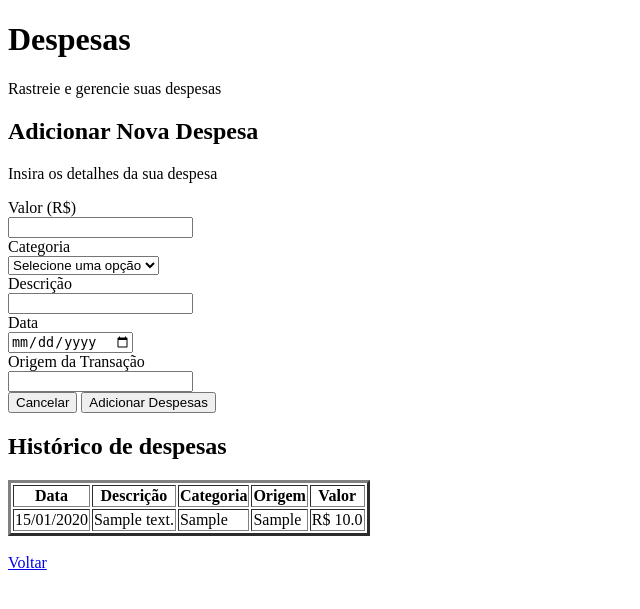
After one commit to jvictor-sb/dashboard-financeiro, a Flask app: page /despesas in a window 1280 px wide. The commit adds this page. Shown: the top 609 px of the page, without its empty margins (0-640 px from the left). Run offline with Flask 3, Linux system fonts and the light colour scheme; a user stored in the database is signed in; tables that the repository leaves empty hold one stand-in row (values such as "Sample post").

Commit message:
feat(dashboard) Adiciona tela de despesas

```diff
--- a/app.py
+++ b/app.py
@@ -2,7 +2,7 @@ import os
 from flask import Flask
 from dotenv import load_dotenv
 from auth.routes import auth
-from auth.extensions import lm, mail, db
+from extensions import lm, mail, db
 from dashboard.routes import dashboard
 from auth.errors import registrar_erros
 
--- a/auth/model.py
+++ b/auth/model.py
@@ -1,4 +1,4 @@
-from .extensions import db
+from extensions import db
 from flask_login import UserMixin
 from werkzeug.security import generate_password_hash, check_password_hash
 
--- a/auth/routes.py
+++ b/auth/routes.py
@@ -1,6 +1,6 @@
 from flask import Blueprint, render_template, request, redirect, url_for, flash
 from flask_login import login_user, logout_user, login_required
-from .extensions import lm, db
+from extensions import lm, db
 from auth.model import Usuario
 from auth import services
 
--- a/auth/services.py
+++ b/auth/services.py
@@ -2,9 +2,7 @@ from auth.model import Usuario
 from auth.utils import gerar_token_recuperacao, verificar_token
 from flask import url_for
 from flask_mail import Message
-from auth.extensions import mail, db
-
-
+from extensions import mail, db
 
 def solicitar_recuperacao(email):
     dados = db.session.execute(db.select(Usuario).filter_by(email=email)).scalar_one_or_none()
--- a/dashboard/routes.py
+++ b/dashboard/routes.py
@@ -1,5 +1,7 @@
-from flask import Blueprint, render_template
+from flask import Blueprint, render_template, request, redirect, url_for
 from flask_login import login_required
+from dashboard import services
+from datetime import datetime
 
 dashboard = Blueprint('dashboard', __name__)
 
@@ -18,3 +20,21 @@ def index():
         active_page='visao_geral',
         **dados_financeiros
     )
+
+@dashboard.route('/despesas', methods=['GET', 'POST'])
+@login_required
+def despesas():
+    if request.method == 'POST':
+            valor = float(request.form['valor'])
+            data = request.form['data']
+            categoria = request.form['categoria']
+            descricao = request.form['descricao']
+            origem = request.form['origem']
+
+            data_objeto = datetime.strptime(data, '%Y-%m-%d').date()
+
+            services.adicionar_transacao(valor=valor,data=data_objeto, categoria=categoria, descricao=descricao,origem=origem)
+            return redirect(url_for('dashboard.despesas'))
+
+    listar_despesas = services.listar_transacoes()
+    return render_template('despesas.html', active_page='despesas', despesas=listar_despesas)
--- /dev/null
+++ b/dashboard/services.py
@@ -0,0 +1,10 @@
+from dashboard.model import Transacao
+from extensions import db
+
+def adicionar_transacao(valor, data, categoria, descricao, origem):
+    transacao = Transacao(valor=valor, data=data, categoria=categoria, descricao=descricao, origem=origem)
+    db.session.add(transacao)
+    db.session.commit()
+
+def listar_transacoes():
+    return Transacao.query.order_by(Transacao.data.desc()).all()
--- a/static/css/auth.css
+++ b/static/css/auth.css
@@ -18,7 +18,7 @@ body {
   justify-content: center;
   align-items: center;
   height: 100vh;
-  background-color: #0d0e11;
+  background-color: #0A0E12;
 }
 
 main {
@@ -32,9 +32,9 @@ main {
   width: 28%;
   height: auto;
   min-width: 320px;
-  background-color: #272729;
+  background-color: #1A1F26;
   padding: 1.35rem;
-  border: 1px solid rgb(2, 2, 2);
+  border: 1px solid #1E3A52;
   box-shadow: 3px 5px 7px rgba(0, 0, 0, 0.405);
   border-radius: 15px;
 }
--- a/templates/base.html
+++ b/templates/base.html
@@ -71,7 +71,7 @@
             class="rounded-md border-l-4 {% if active_page == 'despesas' %}border-azul bg-primary-selected text-white{% else %}border-transparent text-white hover:text-white hover:border-azul hover:bg-primary-selected group{% endif %} transition-all font-medium"
           >
             <a
-              href="#"
+              href="{{ url_for('dashboard.despesas')}}"
               class="flex items-center gap-2 p-2 select-none w-full h-full"
             >
               <i
--- a/templates/change_pass.html
+++ b/templates/change_pass.html
@@ -18,7 +18,8 @@
             <form action="/password_reset" method="post">
                 <label for="email">E-mail</label><br>
                 <input type="email" name="email" id="email" required><br>
-                <input type="submit" value="Enviar Email">
+                <p>Botão Desativado</p>
+                <!-- <input type="submit" value="Enviar Email"> -->
 
                 {% if erro %}
                 <p class="erro">{{ erro }}</p>
--- /dev/null
+++ b/templates/despesas.html
@@ -0,0 +1,72 @@
+<!doctype html>
+<html lang="pt-br">
+  <head>
+    <meta charset="UTF-8" />
+    <meta name="viewport" content="width=device-width, initial-scale=1.0" />
+    <title>Despesas - Painel Financeiro</title>
+  </head>
+  <body>
+    <h1>Despesas</h1>
+    <p>Rastreie e gerencie suas despesas</p>
+    <div>
+      <h2>Adicionar Nova Despesa</h2>
+      <p>Insira os detalhes da sua despesa</p>
+      <form action="/despesas" method="POST">
+        <label for="valor">Valor (R$)</label> <br />
+        <input type="number" id="valor" name="valor" required /> <br />
+        <label for="categoria">Categoria</label> <br />
+        <select name="categoria" id="categoria">
+          <option value="" disabled selected>Selecione uma opção</option>
+          <option value="aluguel">Aluguel</option>
+          <option value="mercado">Mercado</option>
+          <option value="utilidades">Utilidades</option>
+          <option value="transporte">Transporte</option>
+          <option value="entretenimento">Entretenimento</option>
+          <option value="saude">Saúde</option>
+          <option value="compras">Compras</option>
+          <option value="outros">Outros</option>
+        </select>
+        <br />
+        <label for="descricao">Descrição</label> <br />
+        <input type="text" id="descricao" name="descricao" required /> <br />
+        <label for="data">Data</label> <br />
+        <input type="date" name="data" id="data" /> <br />
+        <label for="origem">Origem da Transação</label> <br />
+        <input type="text" name="origem" id="origem" /> <br />
+        <input type="reset" value="Cancelar" />
+        <input type="submit" value="Adicionar Despesas" />
+      </form>
+    </div>
+    <h2>Histórico de despesas</h2>
+    <table border="3">
+      <thead>
+        <tr>
+          <th>Data</th>
+          <th>Descrição</th>
+          <th>Categoria</th>
+          <th>Origem</th>
+          <th>Valor</th>
+        </tr>
+      </thead>
+      <tbody>
+        {% for despesa in despesas %}
+        <tr>
+          <td>{{ despesa.data.strftime('%d/%m/%Y') }}</td>
+          <td>{{ despesa.descricao }}</td>
+          <td>{{ despesa.categoria }}</td>
+          <td>{{ despesa.origem }}</td>
+          <td>R$ {{ despesa.valor }}</td>
+        </tr>
+        {% else %}
+        <tr>
+          <td colspan="5" style="text-align: center">
+            Nenhuma despesa cadastrada ainda.
+          </td>
+        </tr>
+        {% endfor %}
+      </tbody>
+    </table>
+    <br />
+    <a href="{{ url_for('dashboard.index')}}">Voltar</a>
+  </body>
+</html>
```
Also changed, not shown: dashboard/model.py (added, +9 -0 lines), extensions.py (renamed from auth/extensions.py).
